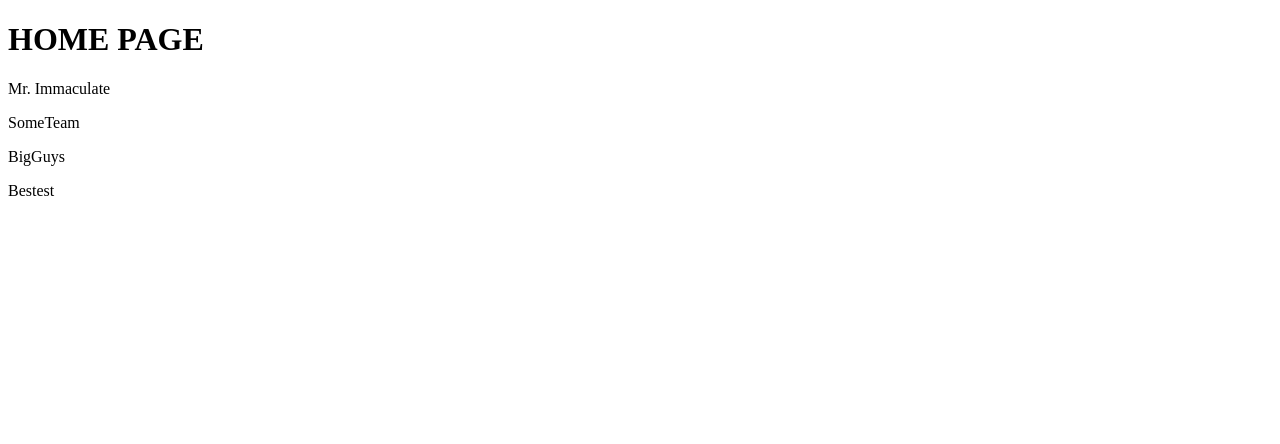
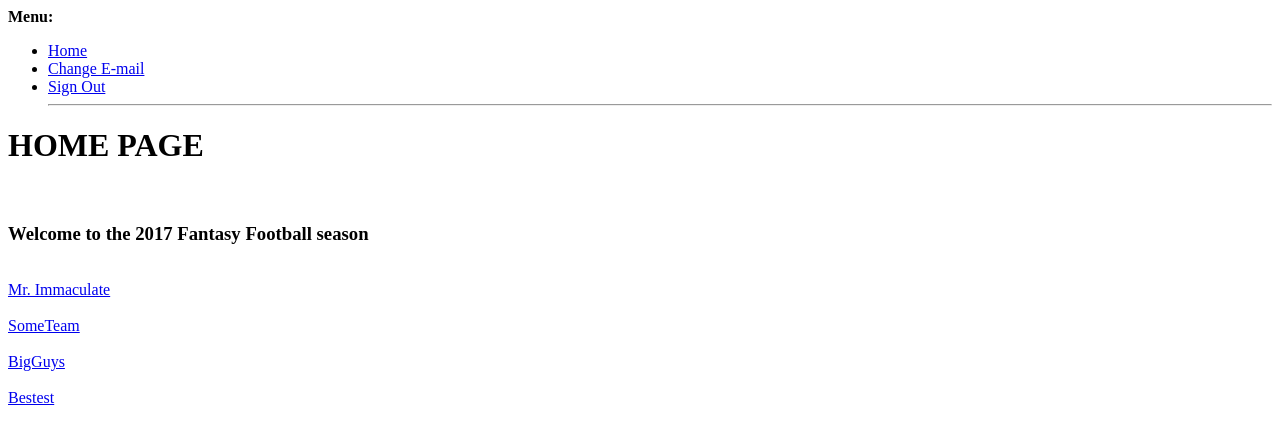
Before and after one commit to cmclaug3/FFL, a Django app: page / in a window 1280 px wide. Shown: the top 444 px of the page. Run offline with Django 3.2, Linux system fonts and the light colour scheme; a user stored in the database is signed in; data comes from the database, SQL or seed files in the repository; both versions use the stored data as it was after the commit.

Commit message:
added links, add single_team.html/view/url

```diff
--- a/ffl/settings.py
+++ b/ffl/settings.py
@@ -60,7 +60,7 @@ ROOT_URLCONF = 'ffl.urls'
 TEMPLATES = [
     {
         'BACKEND': 'django.template.backends.django.DjangoTemplates',
-        'DIRS': [],
+        'DIRS': [os.path.join(BASE_DIR, 'football', 'templates')],
         'APP_DIRS': True,
         'OPTIONS': {
             'context_processors': [
--- a/ffl/urls.py
+++ b/ffl/urls.py
@@ -16,10 +16,11 @@ Including another URLconf
 from django.conf.urls import url, include
 from django.contrib import admin
 
-from football.views import home
+from football.views import home, single_team
 
 urlpatterns = [
     url(r'^admin/', admin.site.urls),
     url(r'^accounts/', include('allauth.urls')),
-    url(r'^$', home, name='home')
+    url(r'^team/(?P<team_id>[0-9]+)$', single_team, name='single_team'),
+    url(r'^$', home, name='home'),
 ]
--- a/football/templates/base.html
+++ b/football/templates/base.html
@@ -12,6 +12,21 @@
 
 	<body>
 
+	  <div>
+    <strong>Menu:</strong>
+    <ul>
+      <li><a href="{% url 'home' %}">Home</a></li>
+      {% if user.is_authenticated %}
+        <li><a href="{% url 'account_email' %}">Change E-mail</a></li>
+        <li><a href="{% url 'account_logout' %}">Sign Out</a></li>
+      {% else %}
+        <li><a href="{% url 'account_login' %}">Sign In</a></li>
+        <li><a href="{% url 'account_signup' %}">Sign Up</a></li>
+      {% endif %}
+      <hr>
+    </ul>
+  </div>
+
 		{% block content %}
 
 		{% endblock content %}
--- a/football/templates/home.html
+++ b/football/templates/home.html
@@ -7,11 +7,12 @@
 {% block content %}
 
 <h1>HOME PAGE</h1>
-
+<br>
+<h3>Welcome to the 2017 Fantasy Football season</h3>
+<br>
 {% for team in teams %}
-
-<p>{{ team.team_name }}</p>
-
+<a href="{% url 'single_team' team_id=team.id %}">{{team.team_name}}</a>
+<br><br>
 {% endfor %}
 
 {% endblock content %}
--- a/football/views.py
+++ b/football/views.py
@@ -14,4 +14,31 @@ def home(request):
 	context = {
 		'teams': Team.objects.all()
 	}
+
 	return render(request, 'home.html', context)
+	# import ipdb; ipdb.set_trace()
+
+
+
+def single_team(request, team_id):
+	if not request.user.is_authenticated:
+		return redirect(reverse('account_login'))
+	context = {
+		'team': Team.objects.get(user=request.user, id=team_id)
+	}
+	return render(request, 'single_team.html', context)
+
+
+
+
+
+
+
+
+
+
+	# def single_team(request, team_id):
+	# 	context = {
+	# 		'team' = Team.objects.get(pk=team_id)
+	# 	}
+	# 	return render(request, 'single_team.html', context)
```
Also changed, not shown: football/templates/single_team.html (added, +11 -0 lines), football/tests.py (+19 -1 lines), notes.py (+44 -4 lines), db.sqlite3, 4 other files.
